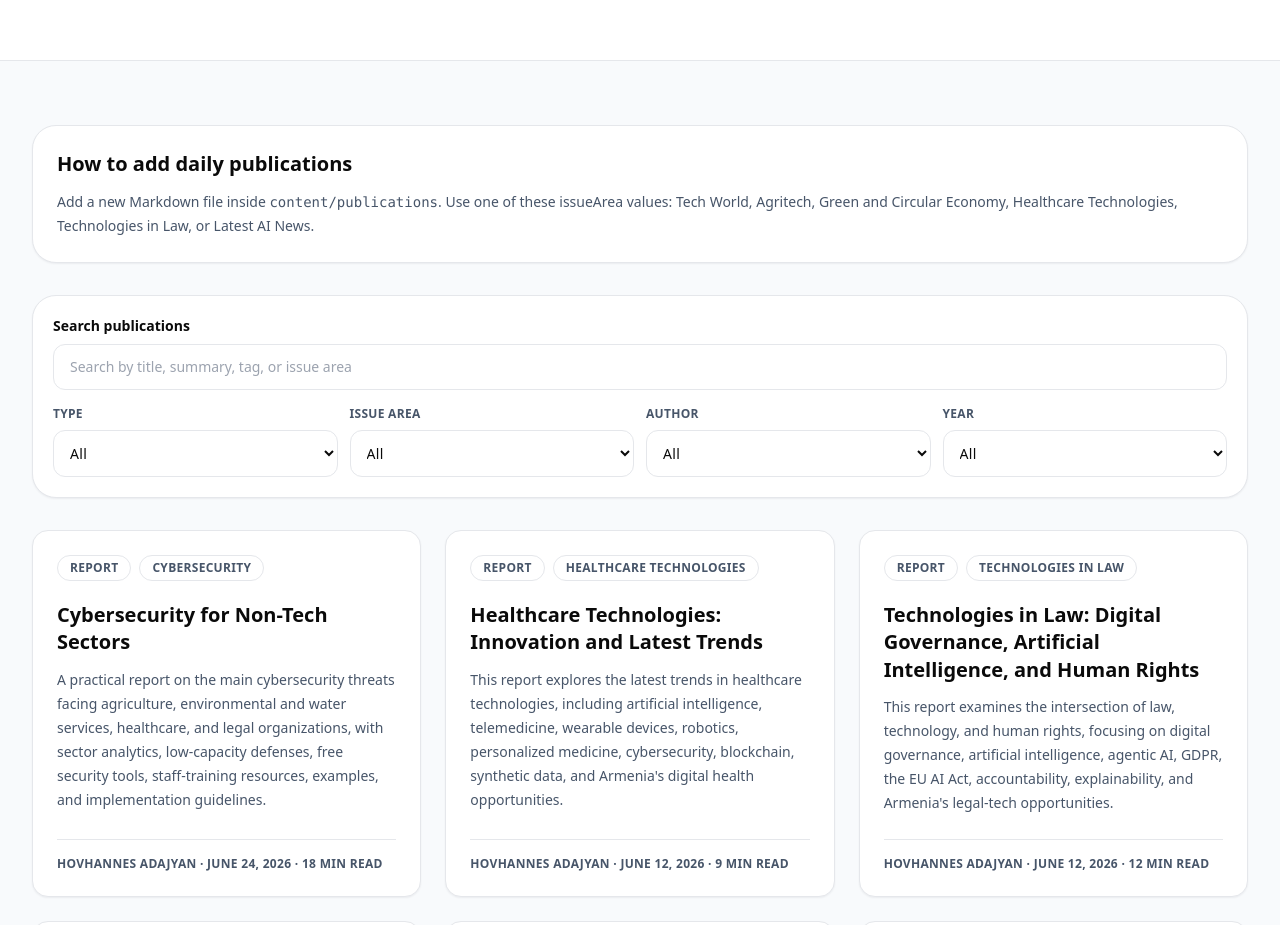
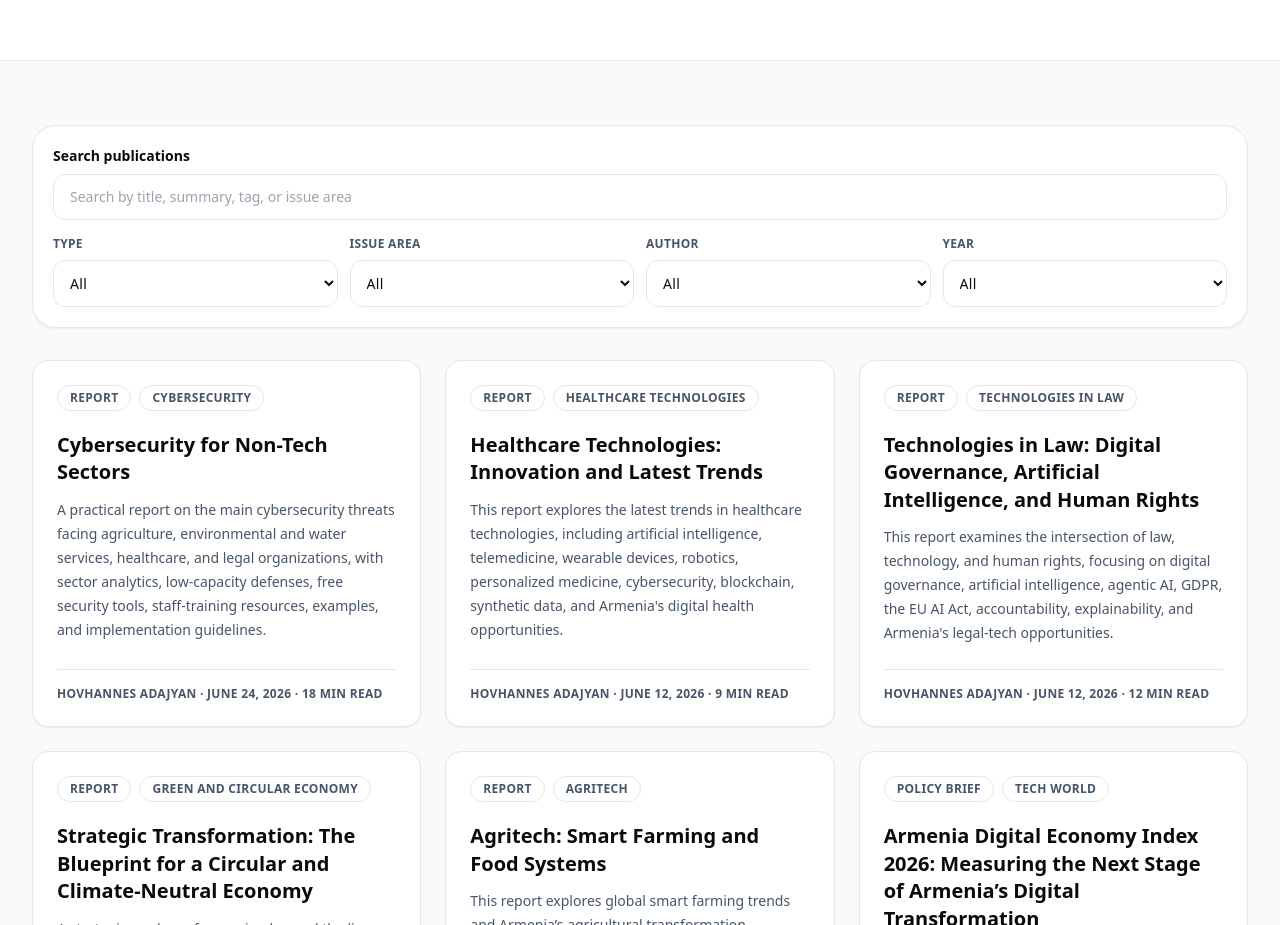
Before and after one commit to Hovhannes7/Digital-Economy-Institute, a Next.js app: page /publications in a window 1280 px wide. Shown: the part 820-1745 px from the top of the page. Built offline with nearby package versions, Linux system fonts and the light colour scheme.

Commit message:
Delete publication addition instructions from page
Removed instructions for adding daily publications.

```diff
--- a/app/publications/page.tsx
+++ b/app/publications/page.tsx
@@ -33,15 +33,6 @@ export default function PublicationsPage() {
 
       <section className="bg-paper py-16">
         <Container>
-          <div className="mb-8 rounded-3xl border border-line bg-white p-6 shadow-subtle">
-            <h2 className="text-xl font-bold">How to add daily publications</h2>
-            <p className="mt-3 text-sm leading-6 text-steel">
-              Add a new Markdown file inside <code>content/publications</code>.
-              Use one of these issueArea values: Tech World, Agritech, Green
-              and Circular Economy, Healthcare Technologies, Technologies in
-              Law, or Latest AI News.
-            </p>
-          </div>
 
           <PublicationsExplorer publications={getAllPublications()} />
         </Container>
```
